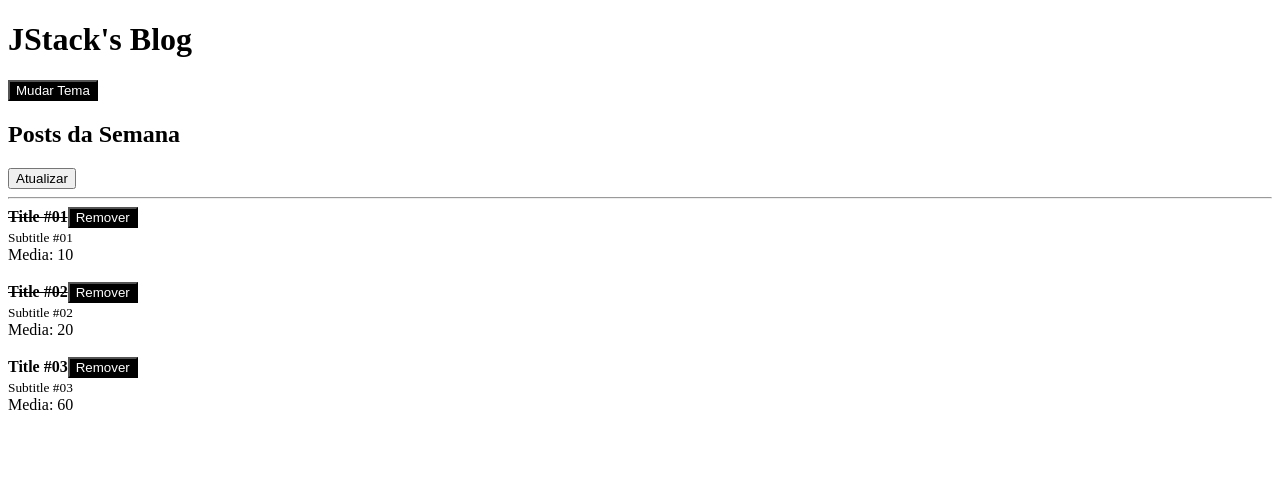
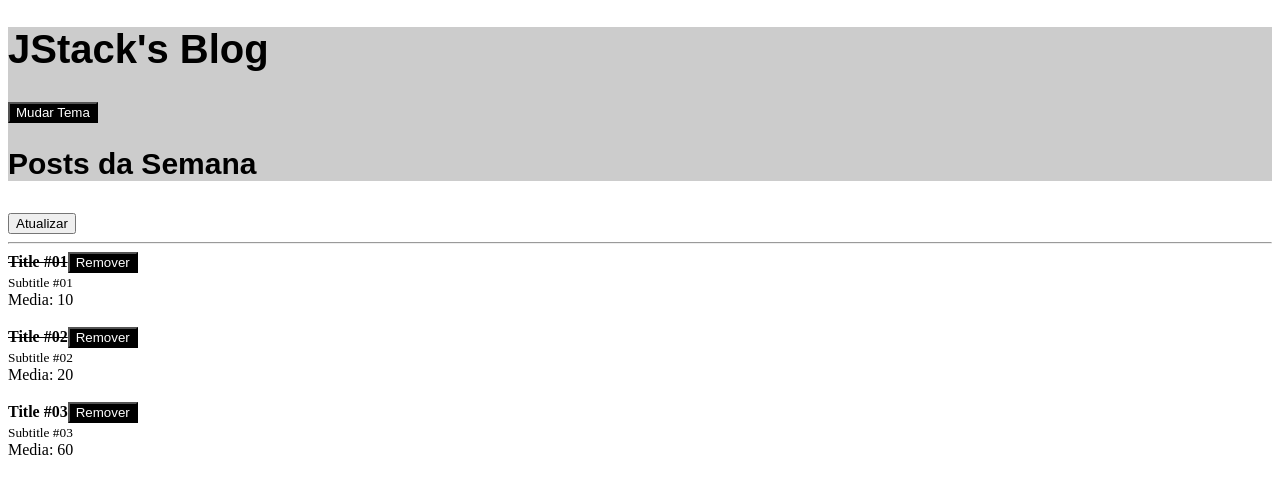
Before and after one commit to AlessandroSampaio/react-fundementals, a React app: page / in a window 1280 px wide. Shown: the top 494 px of the page. Built offline with nearby package versions, Linux system fonts and the light colour scheme.

Commit message:
InlineStyles

```diff
--- a/src/Header.js
+++ b/src/Header.js
@@ -8,11 +8,18 @@ export default function Header({title, children}) {
   const {onToggleTheme} = useContext(ThemeContext);
 
     return (
-        <>
+        <div
+            style={{
+                background: "#ccc",
+                fontSize: '20px',
+                fontFamily: "sans-serif",
+                marginBottom: 32
+            }}
+        >
             <h1>{title}</h1>
             <Button onClick={onToggleTheme}>Mudar Tema</Button>
             {children}
-        </>
+        </div>
     );
 }
 
```
